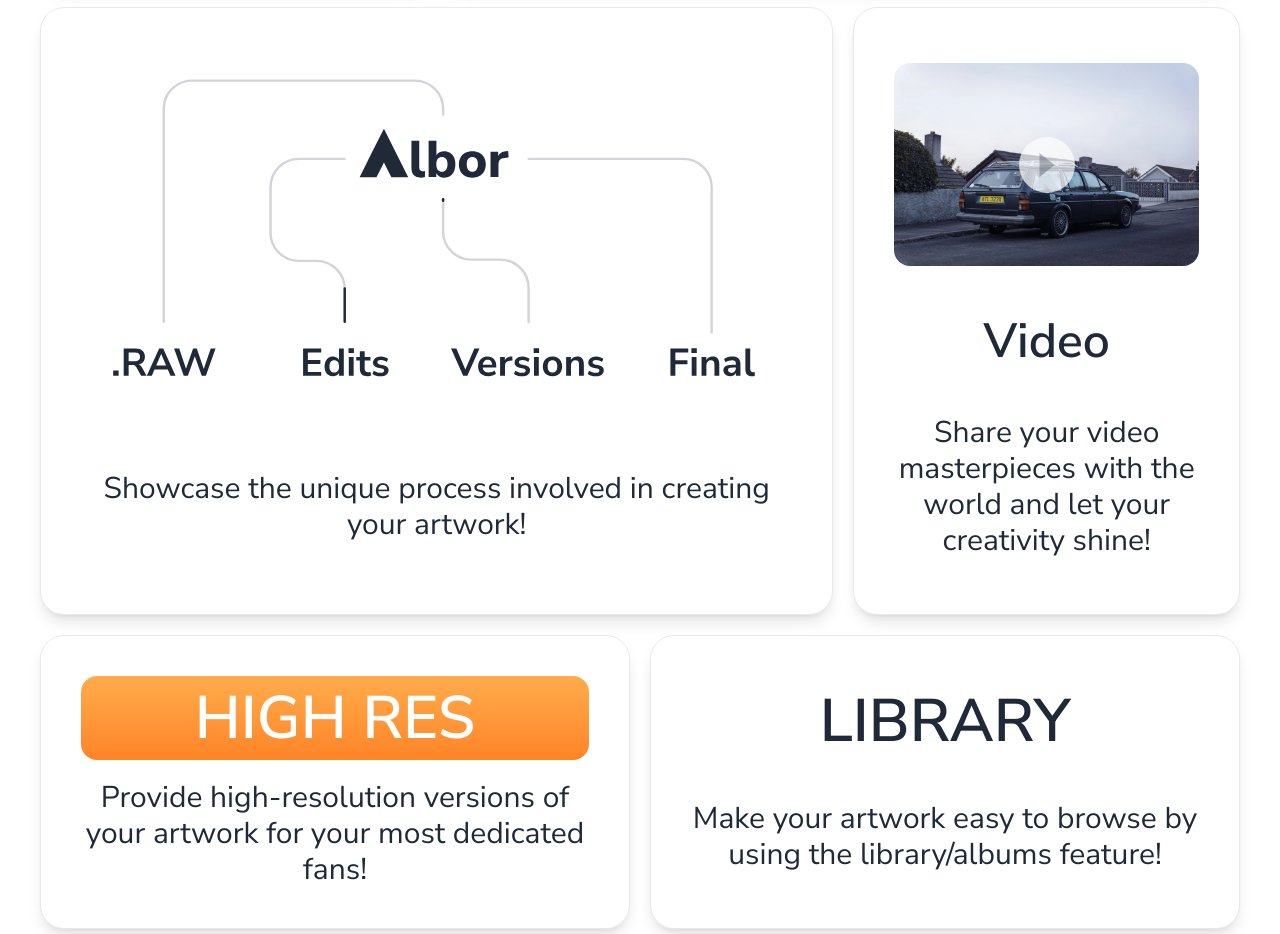
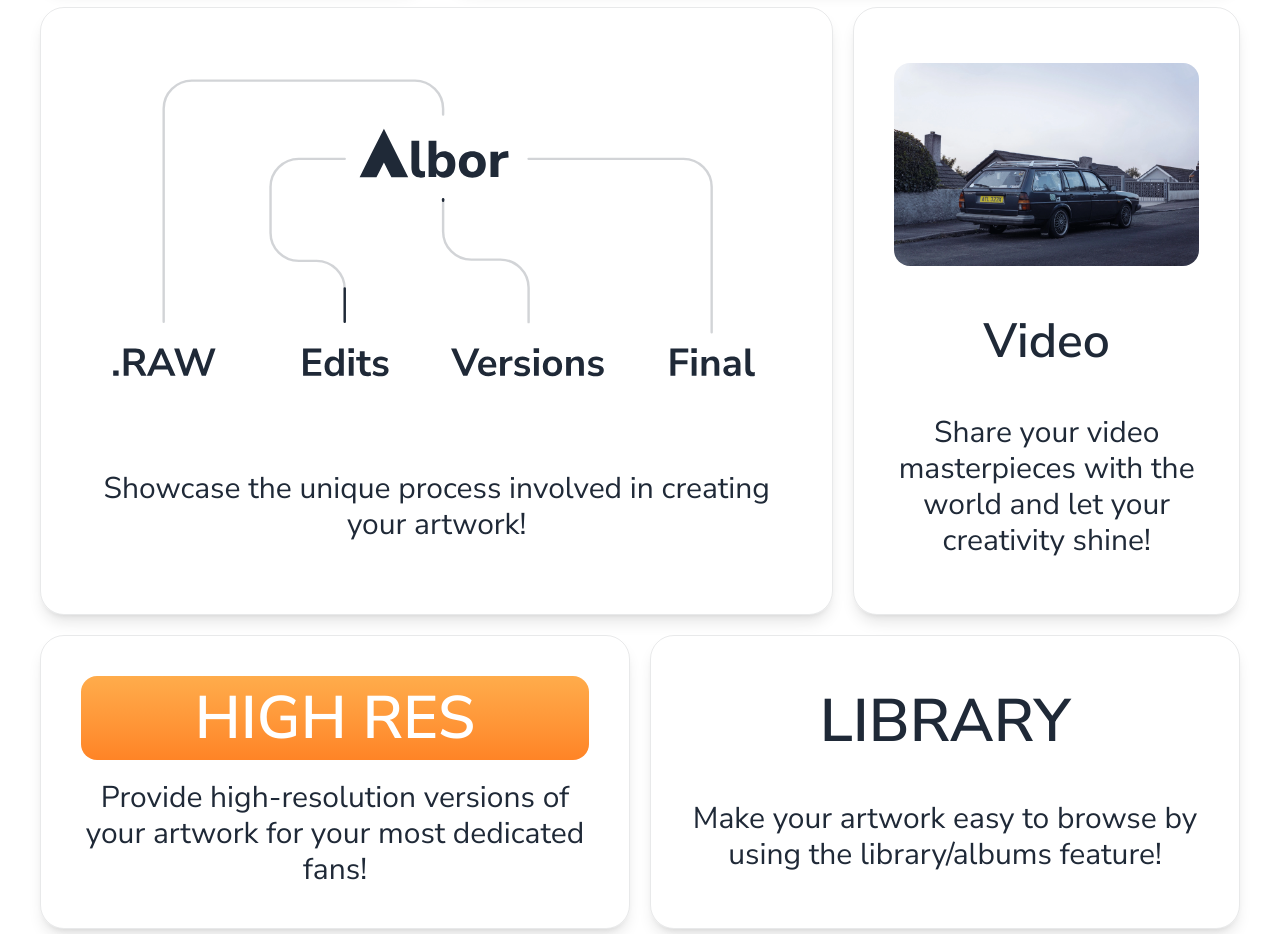
Before and after one commit to DantchoLV9/albor-homepage, a Next.js app: page / in a window 1280 px wide. Shown: the part 2980-3914 px from the top of the page. Built offline with nearby package versions, Linux system fonts and the light colour scheme.

Commit message:
Removed: fake play button on video placeholder

```diff
--- a/src/app/page.js
+++ b/src/app/page.js
@@ -122,9 +122,9 @@ export default function Home() {
 					>
 						<div className="flex justify-around items-center h-full flex-col gap-5">
 							<div className="rounded-2xl overflow-hidden relative">
-								<div className="w-14 h-14 bg-background/70 absolute top-1/2 left-1/2 transform -translate-x-1/2 -translate-y-1/2 rounded-full">
+								{/* <div className="w-14 h-14 bg-background/70 absolute top-1/2 left-1/2 transform -translate-x-1/2 -translate-y-1/2 rounded-full">
 									<div className="absolute top-1/2 left-1/2 transform -translate-x-1/2 -translate-y-1/2 border-t-[12px] border-t-transparent border-b-[12px] border-b-transparent border-l-[15px] border-l-foreground/30"></div>
-								</div>
+								</div> */}
 								<Image
 									alt="photo of a an old car parked on the side of a street"
 									src={imageThree}
```
